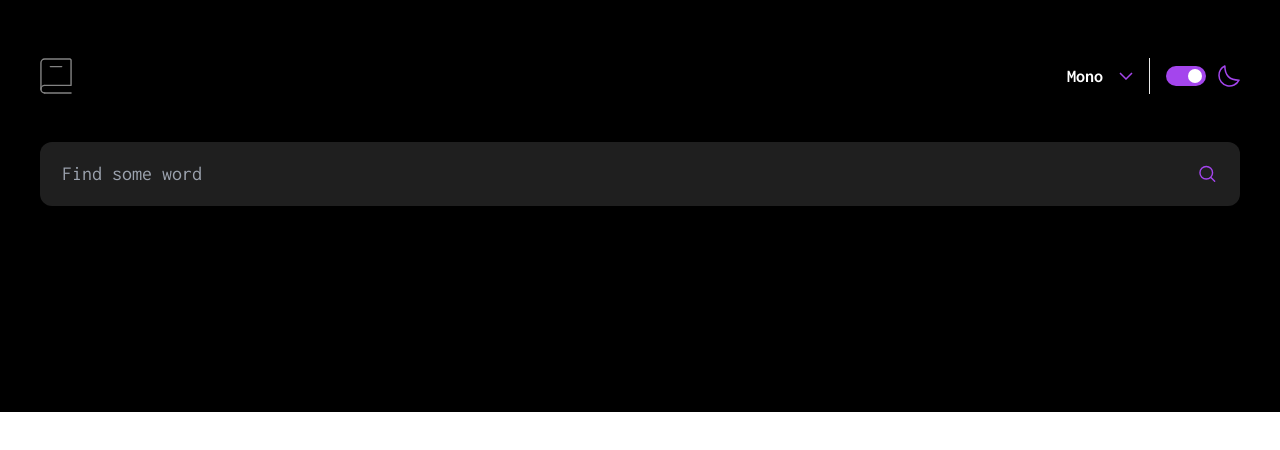
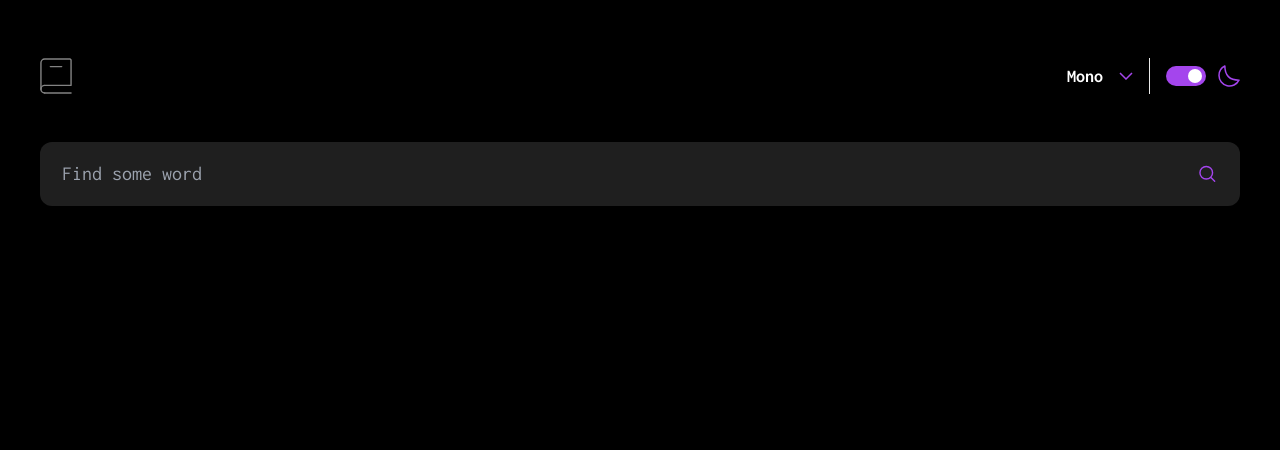
Before and after one commit to dlkokhta/dictionary-web-app, a React (Vite) app: page / in a window 1280 px wide. Shown: the top 450 px of the page. Built offline with nearby package versions, Linux system fonts and the light colour scheme.

Commit message:
changed the color of the input letters, i corrected font menu position

```diff
--- a/src/App.jsx
+++ b/src/App.jsx
@@ -36,7 +36,11 @@ function App() {
   };
   return (
     <div
-      className={bgChange ? "bg-white duration-500" : "bg-black duration-500"}
+      className={
+        bgChange
+          ? "bg-white duration-500"
+          : "bg-black min-h-screen duration-500"
+      }
       style={{
         fontFamily: mono
           ? "Inconsolata"
--- a/src/assets/components/Header.jsx
+++ b/src/assets/components/Header.jsx
@@ -30,9 +30,9 @@ const Header = (props) => {
     props.onSansSerifClick();
   };
 
-  // setTimeout(() => {
-  //   setFontMenu(false);
-  // }, 10000);
+  setTimeout(() => {
+    setFontMenu(false);
+  }, 10000);
 
   return (
     <>
@@ -61,12 +61,12 @@ const Header = (props) => {
         <div className="flex gap-4">
           {/*arrow-down svg */}
           <div
-            className="flex items-center gap-4"
+            className="flex items-center gap-4 "
             onClick={fontMenuChnageHandler}
           >
             {/**font menu */}
             {fontMenu && (
-              <div className="xl:ml-[730px] md:ml-[370px] md:mt-[40px] absolute shadow-[0px_5px_30px_#A445ED;]  rounded-2xl bg-[#1F1F1F] top-[60px] left-[100px] flex flex-col gap-2 pt-5 pr-14 pb-6 pl-6 ">
+              <div className=" sm:absolute sm:right-32 sm:top-16 md:right-36 md:top-24 xl:mr-[310px]  shadow-[0px_5px_30px_#A445ED;] rounded-2xl bg-[#1F1F1F] flex flex-col gap-2 pt-5 pr-14 pb-6 pl-6 ">
                 <div
                   className="font-bold text-white text-[14px] leading-6  "
                   onClick={monoHandler}
--- a/src/assets/components/Input.jsx
+++ b/src/assets/components/Input.jsx
@@ -132,7 +132,9 @@ const Input = (props) => {
             onKeyDown={keyDownHandler}
             value={input}
             type="text "
-            className="md:text-[20px] text-white w-full outline-none  placeholder-gray bg-transparent mr-3 ml-3"
+            className={`md:text-[20px] ${
+              props.bgChange ? "text-black" : "text-white"
+            } w-full outline-none  placeholder-gray bg-transparent mr-3 ml-3`}
             placeholder=" Find some word "
           />
 
--- a/src/index.css
+++ b/src/index.css
@@ -9,6 +9,7 @@
 body {
   width: 100vw;
   max-height: 100vh;
+  /* background-color: black; */
 }
 
 /* In your CSS */
```
